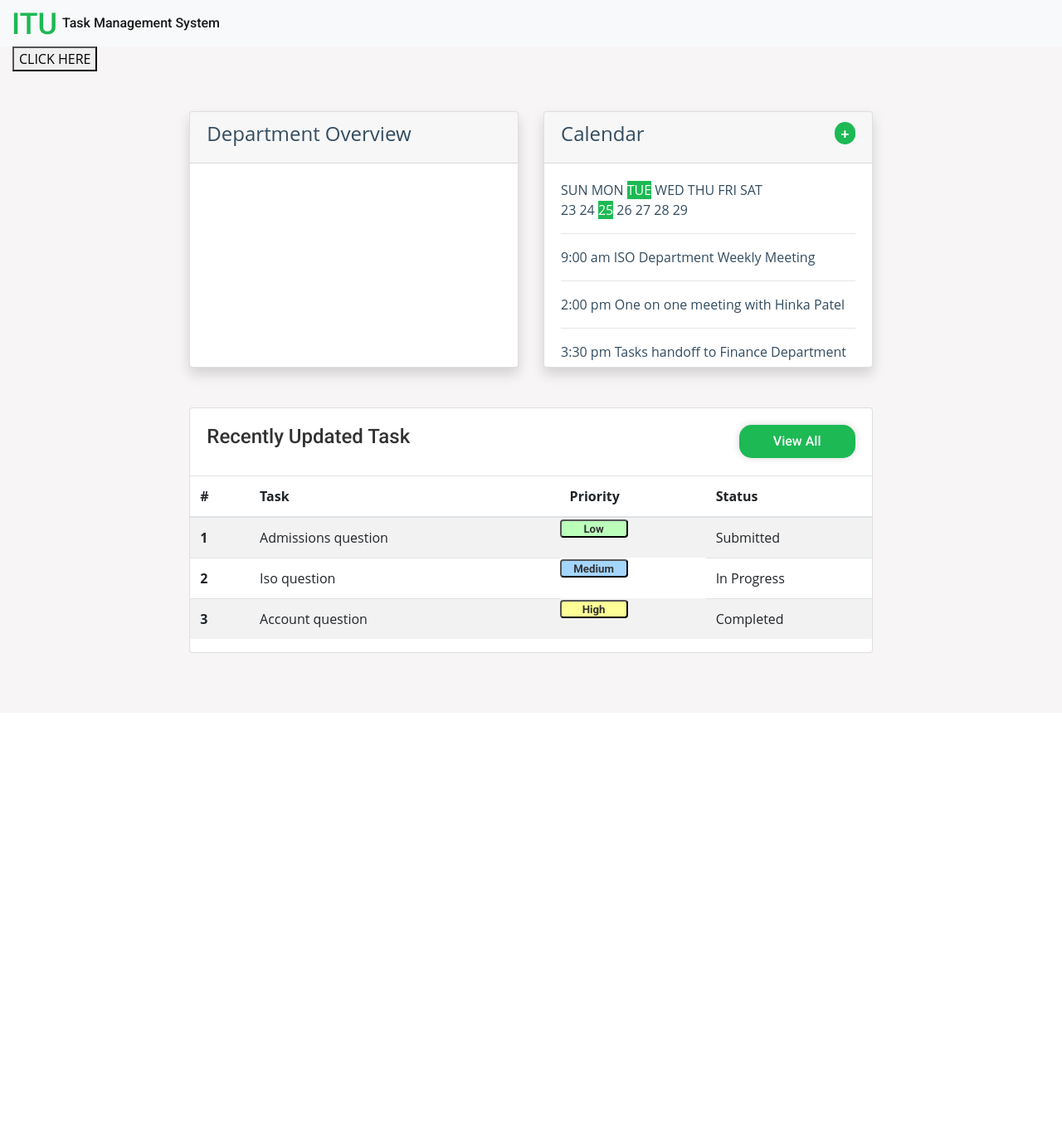
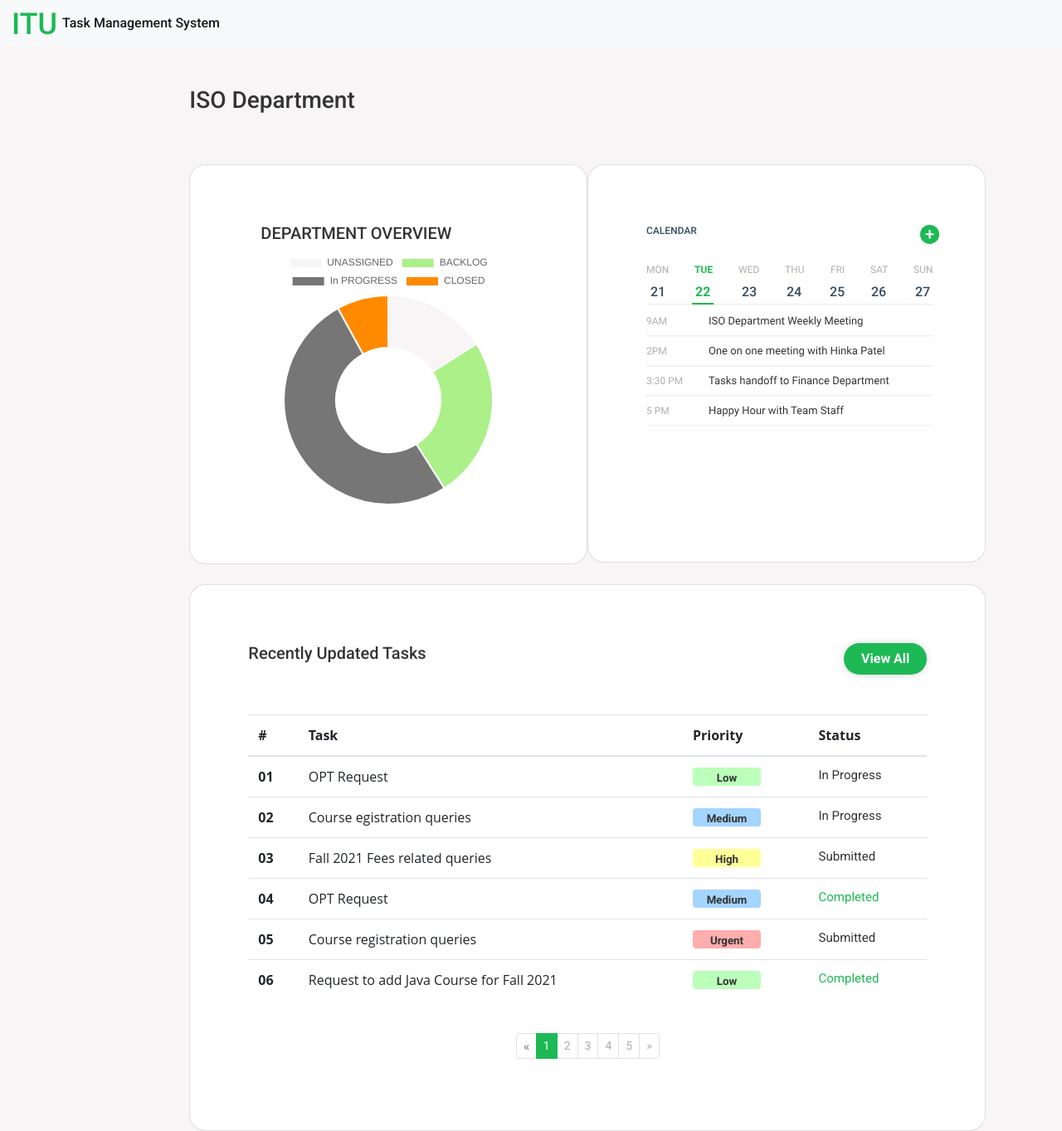
Before and after one commit to farhat-jahan/Tms, a React (Create React App) app in the folder src/frontend/: page /staff in a window 1280 px wide. Shown: the whole page at 83% size. Before the commit the page ends 859 px from the top, so only its background shows below. Built offline with nearby package versions, Linux system fonts and the light colour scheme.

Commit message:
Added Staff Dashboard page

```diff
--- a/src/frontend/package.json
+++ b/src/frontend/package.json
@@ -8,8 +8,11 @@
     "@testing-library/user-event": "^12.8.3",
     "axios": "^0.21.1",
     "bootstrap": "^4.6.0",
+    "chart.js": "^3.5.0",
+    "mdbreact": "^5.1.0",
     "react": "^16.14.0",
     "react-bootstrap": "^1.6.1",
+    "react-chartjs-2": "^3.0.4",
     "react-dom": "^16.14.0",
     "react-file-drop": "^3.1.2",
     "react-router-dom": "^5.2.0",
--- a/src/frontend/src/components/StaffDashBoard/StaffDashBoard.css
+++ b/src/frontend/src/components/StaffDashBoard/StaffDashBoard.css
@@ -1,41 +1,95 @@
-#view-all-task{
+
+.staff-department-overview{
+    padding: 50px;
+    border-radius: 20px;
+    width: 30rem;
+}
+
+.staff-calender{
+    padding: 50px;
+    border-radius: 20px;
+    width: 30rem;
+    height: 30rem;
+}
+
+.staff-recent-tasks{
+    padding: 50px;
+    border-radius: 20px;
+    width: 60rem;
+}
+
+.view-task-btn {
     float:right;
-    width: 140px;
-    height: 40px;
-    padding: 0px;
-    border-radius: 15px;
-    font-size: 8px;
-    font-family: Roboto;
+    padding-left: 20px;
+    padding-right: 20px;
+    margin-left: 16px;
     background: #1DB954;
     box-shadow: 0px 0px 8px rgba(51, 51, 51, 0.2);
-    font-size: 1rem;
-
+    border-radius: 20px;
 }
 
-#status-col{
-    width: 200px;
-    margin-left: 50px;
+.view-task-text {
+    font-family: Roboto;
+    font-style: normal;
+    font-weight: bold;
+    font-size: 16px;
+    color: #FFFFFF;
 }
 
-.priority-value{
-    margin-top: 12px;
-    width:120px;
-    border-radius: 10px;
-    background-color: white;
-    border: none;
+.status_low{
+    position: static;
+    width: 82px;
+    height: 22px;
+    font-family: Roboto;
+    font-style: normal;
+    font-weight: bold;
+    font-size: 13.28px;
+    line-height: 18px;
+    text-align: center;
+    color: #333333;
+}
+#urgent {
+    background: #FFADAD;
+}
+#low{
+    background: #BBFFBB;
+}
+#meduim {
+    background: #A4D5FF;
+}
+#high{
+    background: #FFFF97;
 }
 
-.card-min-height{
-    min-height: 309px;
-    max-height: 309px;
-}
-.content-overflow-hidden{
-    overflow: hidden;
+.table-text-completed {
+    font-family: Roboto;
+    font-style: normal;
+    font-weight: normal;
+    font-size: 15px;
+    line-height: 137%;
+    color: #1DB954;
 }
 
-/*div.my-task-header-inline{*/
-/*    block:inline-block;*/
-/*    width: 100px;*/
-/*   */
+.table-text-other {
+    font-family: Roboto;
+    font-style: normal;
+    font-weight: normal;
+    font-size: 15px;
+    line-height: 137%;
+    color: #333333;
+}
 
-/*}*/
+.page-item.active .page-link {
+    z-index: 3;
+    color: #fff;
+    background-color: #1DB954;
+    border-color: #1DB954;
+}
+
+.pagination-text {
+    font-family: Roboto;
+    font-style: normal;
+    font-weight: normal;
+    font-size: 14px;
+    color: #AEAEAE;
+}
--- a/src/frontend/src/components/StaffDashBoard/StaffDashBoard.js
+++ b/src/frontend/src/components/StaffDashBoard/StaffDashBoard.js
@@ -1,179 +1,187 @@
-import React from "react";
+import React, { Component } from "react";
 import './StaffDashBoard.css';
-import Axios from 'axios';
-import axios from 'axios';
+import { Doughnut } from "react-chartjs-2";
+import { MDBContainer } from "mdbreact";
+import StaffCalendarimg from './StaffCalendar.svg';
 
-function StaffDashBoard(){
-
-    // WE WILL USE STAFF-ID TO GET THE ASSIGNED TASK DETAILS, THIS IS POST API CALL FOR THIS DATA
-    const staffTaskDetails = ()=>{
-        axios.post("http://127.0.0.1:5000/api/v1/assignee-task-list",{id:"2"})
-            .then(
-            (response)=>{
-            console.log(response)
-        })
-            .catch(error=>{
-                console.log(error);
-            })
+class DepartmentOverview extends React.Component {
+    state = {
+      dataDoughnut: {
+        labels: ["UNASSIGNED", "BACKLOG", "In PROGRESS", "CLOSED"],
+        datasets: [
+          {
+            data: [16, 25, 51, 8],
+            backgroundColor: ["#F7F5F5", "#ABF089", "#767676", "#FF8A00"],
+            hoverBackgroundColor: [
+              "#F7F5F5",
+              "#ABF089",
+              "#767676",
+              "#FF8A00"
+            ]
+          }
+        ]
+      }
     }
 
+    render() {
         return (
-        // <div className="container-sm pt-3 my-3 border Tms-page-bg" >
+        <MDBContainer>
+          <h4 className="Tms-h5">DEPARTMENT OVERVIEW</h4>
+          <Doughnut data={this.state.dataDoughnut} options={{ responsive: true }} />
+        </MDBContainer>
+        );
+      }
+}
+
+const StaffCalendar = () => {
+    return (
+        <div>
+           <img src={StaffCalendarimg} alt="StaffCalendar" />
+        </div>
+    );
+}
+
+const StaffNewTask = () => {
+    return(
+        <div>
+            <table className="table table-hover">
+                <thead>
+                    <tr>
+                    <th scope="col">#</th>
+                    <th scope="col">Task</th>
+                    <th scope="col">Priority</th>
+                    <th scope="col">Status</th>
+                    </tr>
+                </thead>
+                <tbody>
+                    <tr>
+                        <th scope="row">01</th>
+                        <td> OPT Request </td>
+                        <td>
+                            <span className="badge status_low rounded rectangle" id="low" value="Low">Low</span>
+                        </td>
+                        <td className="table-text-other">In Progress</td>
+                    </tr>
+                    <tr>
+                        <th scope="row">02</th>
+                        <td> Course egistration queries </td>
+                        <td>
+                            <span className="badge status_low rounded rectangle" id="meduim" value="Medium">Medium</span>
+                        </td>
+                        <td className="table-text-other">In Progress</td>
+                    </tr>
+                    <tr>
+                        <th scope="row">03</th>
+                        <td> Fall 2021 Fees related queries</td>
+                        <td>
+                            <span className="badge status_low rounded text rectangle" id="high" value="High">High</span>
+                        </td>
+                        <td className="table-text-other">Submitted</td>
+                    </tr>
+                    <tr>
+                        <th scope="row">04</th>
+                        <td> OPT Request </td>
+                        <td>
+                            <span className="badge status_low rounded rectangle" id="meduim" value="Medium">Medium</span>
+                        </td>
+                        <td className="table-text-completed">Completed</td>
+                    </tr>
+                    <tr>
+                        <th scope="row">05</th>
+                        <td> Course registration queries</td>
+                        <td>
+                            <span className="badge status_low rounded rectangle" id="urgent" value="Urgent">Urgent</span>
+                        </td>
+                        <td className="table-text-other">Submitted</td>
+                    </tr>
+                    <tr>
+                        <th scope="row">06</th>
+                        <td> Request to add Java Course for Fall 2021 </td>
+                        <td>
+                            <span className="badge status_low rounded rectangle" id="low" value="Low">Low</span>
+                        </td>
+                        <td className="table-text-completed">Completed</td>
+                    </tr>
+                </tbody>
+            </table>
+
+            <br/>
+            <div>
+                <ul className="pagination pagination-sm justify-content-center">
+                    <li className="page-item disabled">
+                        <a className="page-link" href="#">&laquo;</a>
+                    </li>
+                    <li className="page-item active">
+                        <a className="page-link pagination-text" href="#">1</a>
+                    </li>
+                    <li className="page-item">
+                        <a className="page-link pagination-text" href="#">2</a>
+                    </li>
+                    <li className="page-item">
+                        <a className="page-link pagination-text" href="#">3</a>
+                    </li>
+                    <li className="page-item">
+                        <a className="page-link pagination-text" href="#">4</a>
+                    </li>
+                    <li className="page-item">
+                        <a className="page-link pagination-text" href="#">5</a>
+                    </li>
+                    <li className="page-item">
+                        <a className="page-link pagination-text" href="#">&raquo;</a>
+                    </li>
+                </ul>
+            </div>
+        </div>
+    );
+}
+
+function Tasks(){
+    return(
         <div className="container-fluid Tms-page-bg">
-
-            {/*--------------------------------START-------------------------------------------------------*/}
-            {/*BELOW BUTTON IS FOR TESTING THE POST API JSON DATA, WE CAN REMOVE THIS*/}
-            <button id="FOR-TESTING-POST-API REMOVE-THIS-BUTTON" onClick={staffTaskDetails}>CLICK HERE</button>
-            {/*---------------------------------END------------------------------------------------------*/}
-
-            <br/><br/><br/>
+            <br/> <br />
             <div className="row">
-                <div className="col col-md-2" ></div>
-                <div className="col-md-4">
-                    <div className="card mb-2 shadow rounded card-min-height">
-                        <div className="card-header">
-                            <h4 className="card-heading">Department Overview</h4>
-                        </div>
+                <div className="col col-md-9 offset-md-2">
+                    <h4 className="card-title Tms-h3">ISO Department</h4>
+                    <br /> <br/>
+                    <div className="row">
+                        <div className="col-md-6">
+                            <div className="card staff-department-overview">
                                 <div className="card-body">
-                            <div id="donutchart"></div>
+                                    <DepartmentOverview></DepartmentOverview>
                                 </div>
                             </div>
                         </div>
-
-                <div className="col-md-4">
-                    <div className="card mb-4 shadow rounded card-min-height content-overflow-hidden">
-                        <div className="card-header">
-                            <h4 className="card-heading">Calendar <span
-                                className="badge btn-color rounded-pill float-right">+</span></h4>
-                        </div>
+                        <div className="col-md-6">
+                            <div className="card staff-calender">
                                 <div className="card-body">
-                            <div className="calendar-base">
-                                <div className="days">SUN MON <span className="btn-color">TUE</span> WED THU FRI SAT
-                                </div>
-                                <div className="days"> 23 24 <span className="btn-color">25</span> 26 27 28 29</div>
-                                <hr className="month-line"/>
-                                <div className="days"><span className="grey">9:00 am</span> ISO Department Weekly
-                                    Meeting
-                                </div>
-                                <hr className="month-line"/>
-                                <div className="days"><span className="grey">2:00 pm</span> One on one meeting with
-                                    Hinka Patel
-                                </div>
-                                <hr className="month-line"/>
-                                <div className="days"><span className="grey">3:30 pm</span> Tasks handoff to Finance
-                                    Department
-                                </div>
-                                <hr className="month-line"/>
-                                <div className="days"><span className="grey">5:00 pm</span> Happy Hour with Team Staff
+                                    <StaffCalendar></StaffCalendar>
                                 </div>
                             </div>
                         </div>
                     </div>
+                    <br/>
+                    <div className="row">
+                        <div className="col-md-12">
+                            <div className="card staff-recent-tasks">
+                                <div className="card-body">
+                                    <div className="row">
+                                        <div className="col-md-6">
+                                            <h4 className="card-title Tms-h5">Recently Updated Tasks</h4>
                                         </div>
-
-            </div>
-
-
-            <br/>
-
-
-            <div className="row">
-                {/*<div className="col col-md-6 offset-md-3">*/}
-                <div className="col col-md-2" ></div>
-                <div className="col col-md-8">
-                    <div className="card staff-task-details">
-                        <div className="card-body staff-task-header">
-                            <div className="row">
-                                <div className="col">
-                                    <h4 className="card-title Tms-h4">Recently Updated Task</h4>
-                                </div>
-                                <div className="col-6">
-                                    <button type="submit" id="view-all-task" className="btn form-button active-tab">View All</button>
+                                        <div className="col-md-6">
+                                            <button className="btn view-task-btn view-task-text ">View All</button>
                                         </div>
                                     </div>
-                        </div>
-                        <div className="container-fluid">
-                            <div className="row">
-                                <div className="table-responsive">
-                                    <table className="table table-striped my-task-table">
-                                        <thead className=".thead-dark">
-                                        <tr>
-                                            <th scope="col">#</th>
-                                            <th scope="col">Task</th>
-                                            <th scope="col">Priority</th>
-                                            <th scope="col" id="status-col">Status</th>
-                                        </tr>
-                                        </thead>
-                                        <tbody>
-                                        <tr>
-                                            <th scope="row">1</th>
-                                            <td>Admissions question</td>
-                                            {/*<td className="priority-value" name="priority-val">Low</td>*/}
-                                            <button className="status_low rounded rectangle" id="low" value="Low" >Low</button>
-                                            <td>Submitted</td>
-                                        </tr>
-                                        <tr>
-                                            <th scope="row">2</th>
-                                            <td>Iso question</td>
-                                            {/*<td className="priority-value" name="priority-val">Low</td>*/}
-                                            <button className="status_low rounded rectangle" id="meduim" value="Medium">Medium</button>
-                                            <td>In Progress</td>
-                                        </tr>
-                                        <tr>
-                                            <th scope="row">3</th>
-                                            <td>Account question</td>
-                                            {/*<td className="priority-value" name="priority-val">Low</td>*/}
-                                            <button className="status_low rounded text rectangle" id="high" value="High">High</button>
-                                            <td>Completed</td>
-                                        </tr>
-                                        </tbody>
-                                    </table>
+                                    <br/> <br/>
+                                    <StaffNewTask></StaffNewTask>
                                 </div>
                             </div>
                         </div>
                     </div>
                     </div>
                 </div>
-            <br/><br/><br/>
-
-            {/*-------------START--------------------*/}
-            {/*BELOW IS CODE FOR CHART*/}
-        {/*    <script src="https://code.jquery.com/jquery-3.5.1.slim.min.js"*/}
-        {/*            integrity="sha384-DfXdz2htPH0lsSSs5nCTpuj/zy4C+OGpamoFVy38MVBnE+IbbVYUew+OrCXaRkfj"*/}
-        {/*            crossOrigin="anonymous"></script>*/}
-        {/*<script src="https://cdn.jsdelivr.net/npm/bootstrap@4.6.0/dist/js/bootstrap.bundle.min.js"*/}
-        {/*            integrity="sha384-Piv4xVNRyMGpqkS2by6br4gNJ7DXjqk09RmUpJ8jgGtD7zP9yug3goQfGII0yAns"*/}
-        {/*            crossOrigin="anonymous"></script>*/}
-
-            {/*<script type="text/javascript" src="https://www.gstatic.com/charts/loader.js"></script>*/}
-            {/*<script>*/}
-            {/*  $(document).ready(function () {*/}
-
-            {/*      google.charts.load("current", {packages: ["corechart"]},);*/}
-            {/*      google.charts.setOnLoadCallback(drawChart);*/}
-            {/*      function drawChart() {*/}
-            {/*          var data = google.visualization.arrayToDataTable([*/}
-            {/*              ['Task', 'Hours per Day'],*/}
-            {/*              ['Unassigned', 11],*/}
-            {/*              ['Backlog', 8],*/}
-            {/*              ['In Progress', 17],*/}
-            {/*              ['Closed', 64]*/}
-            {/*          ]);*/}
-
-            {/*          var options = {*/}
-            {/*              title: 'Department Overview',*/}
-            {/*              pieHole: 0.4,*/}
-            {/*          };*/}
-
-            {/*          var chart = new google.visualization.PieChart(document.getElementById('donutchart'));*/}
-            {/*          chart.draw(data, options);*/}
-            {/*      }*/}
-
-            {/*  });*/}
-            {/*</script>*/}
-             {/*-------------END--------------------*/}
-
             </div>
     );
 }
-export default StaffDashBoard;
+
+export default Tasks;
```
Also changed, not shown: src/frontend/src/components/StaffDashBoard/StaffCalendar.svg (added), 1 other file (tests, documents, lock files or other folders). Lines whose indentation alone changed are shown as unchanged.
